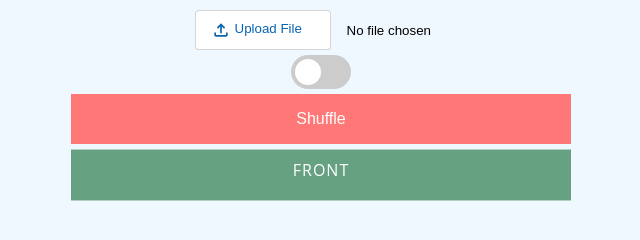
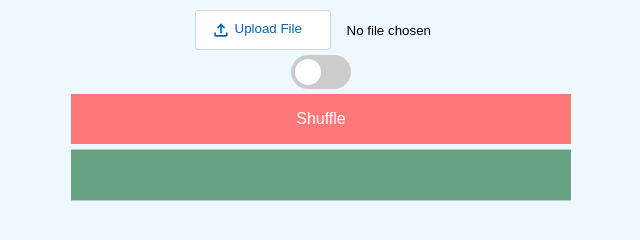
Before and after one commit to giorgisikharulidze/Study, a website: page index.html in a window 1280 px wide. Shown: the full height of the page, 429-1069 px from the left. Drawn offline with Linux system fonts and the light colour scheme.

Commit message:
add minor design changes

```diff
--- a/index.html
+++ b/index.html
@@ -32,7 +32,7 @@
 
     <div class="btn-margin"></div>
     <div class="box-3">
-        <div id="flipButton" class="btn btn-one btn-flip" data-back="Back" data-front="Front">
+        <div id="flipButton" class="btn btn-one btn-flip" data-back="" data-front="">
             <span id="translation"></span>
         </div>
     </div>
--- a/styles.css
+++ b/styles.css
@@ -412,7 +412,7 @@ button, input[type="submit"], input[type="reset"] {
 	display: block;
 	transition: 0.5s;
 	position: absolute;
-	background: coral;
+	background: #FF8000;
 	content: attr(data-back);
 	transform: translateY(-50%) rotateX(90deg);
   }
```
